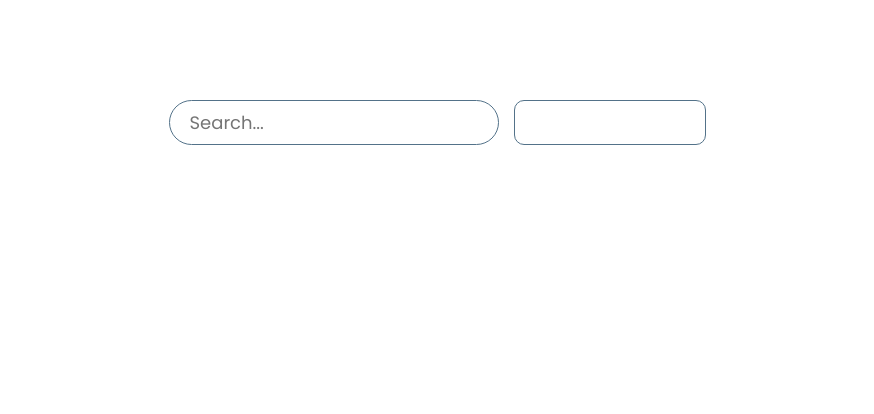
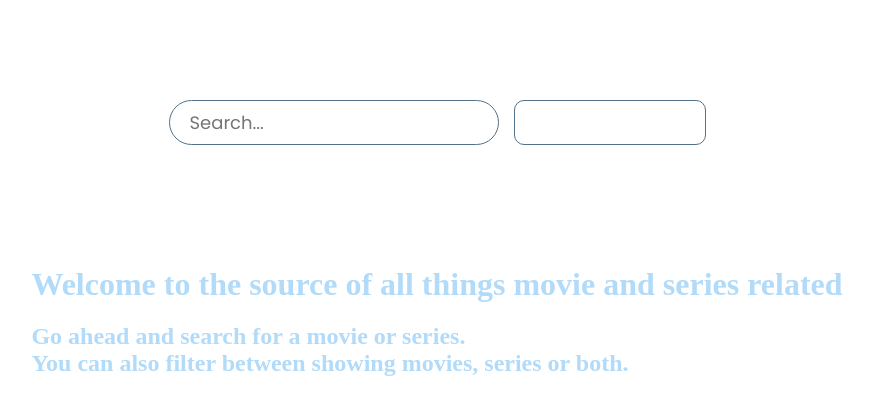
Before and after one commit to KevLes/movie-app, a Next.js app: page / in a window 1280 px wide. Shown: the top 414 px of the page, without its empty margins (203-1077 px from the left). Built offline with nearby package versions, Linux system fonts and the light colour scheme.

Commit message:
Added some styling

```diff
--- a/src/components/MovieList.tsx
+++ b/src/components/MovieList.tsx
@@ -2,8 +2,8 @@ import Image from "next/image";
 import Link from "next/link";
 import React, { useEffect, useState } from "react";
 import ReactPaginate from "react-paginate";
-import styles from "../styles/Home.module.css";
-import paginationStyles from "../styles/Pagination.module.css";
+import styles from "../styles/modules/Home.module.css";
+import paginationStyles from "../styles/modules/Pagination.module.css";
 
 const MovieList = () => {
   const [movies, setMovies] = useState<Array<any>>();
@@ -53,6 +53,18 @@ const MovieList = () => {
         </select>
       </div>
       <div className={styles.movieListContainer}>
+        {!movies && (
+          <div className={styles.introContainer}>
+            <h1>
+              Welcome to the source of all things movie and series related
+            </h1>
+            <h2>
+              Go ahead and search for a movie or series.
+              <br /> You can also filter between showing movies, series or both.
+            </h2>
+          </div>
+        )}
+
         <div className={styles.movieList}>
           {movies &&
             movies.map((movie: any) => {
@@ -74,6 +86,7 @@ const MovieList = () => {
               );
             })}
         </div>
+
         {searchResults && (
           <ReactPaginate
             onPageChange={paginate}
--- a/src/styles/Home.module.css
+++ b/src/styles/modules/Home.module.css
@@ -27,6 +27,14 @@
   border: 1px solid #537289;
   font-size: 16px;
   font-family: "Poppins", sans-serif;
+}
+
+.introContainer h1, .introContainer h2 {
+  color: #b1dbf9;
+}
+
+.introContainer h1 {
+  margin-bottom: 20px;
 }
 
 .movieListContainer {
--- a/src/styles/MovieSinglePage.module.css
+++ b/src/styles/modules/MovieSinglePage.module.css
@@ -4,6 +4,7 @@
     margin: 80px auto;
     width: 100%;
     justify-content: center;
+    align-items: center;
 }
 
 .movieDetailsContainer {
@@ -11,8 +12,9 @@
     margin-left: 50px;
 }
 
-.movieDetailsHeader {
-
+.imageContainer {
+    display: flex;
+    flex-direction: column;
 }
 
 .headerListInfo {
```
Also changed, not shown: src/pages/title/[id].tsx (+23 -7 lines), src/styles/modules/Pagination.module.css (renamed from src/styles/Pagination.module.css).
